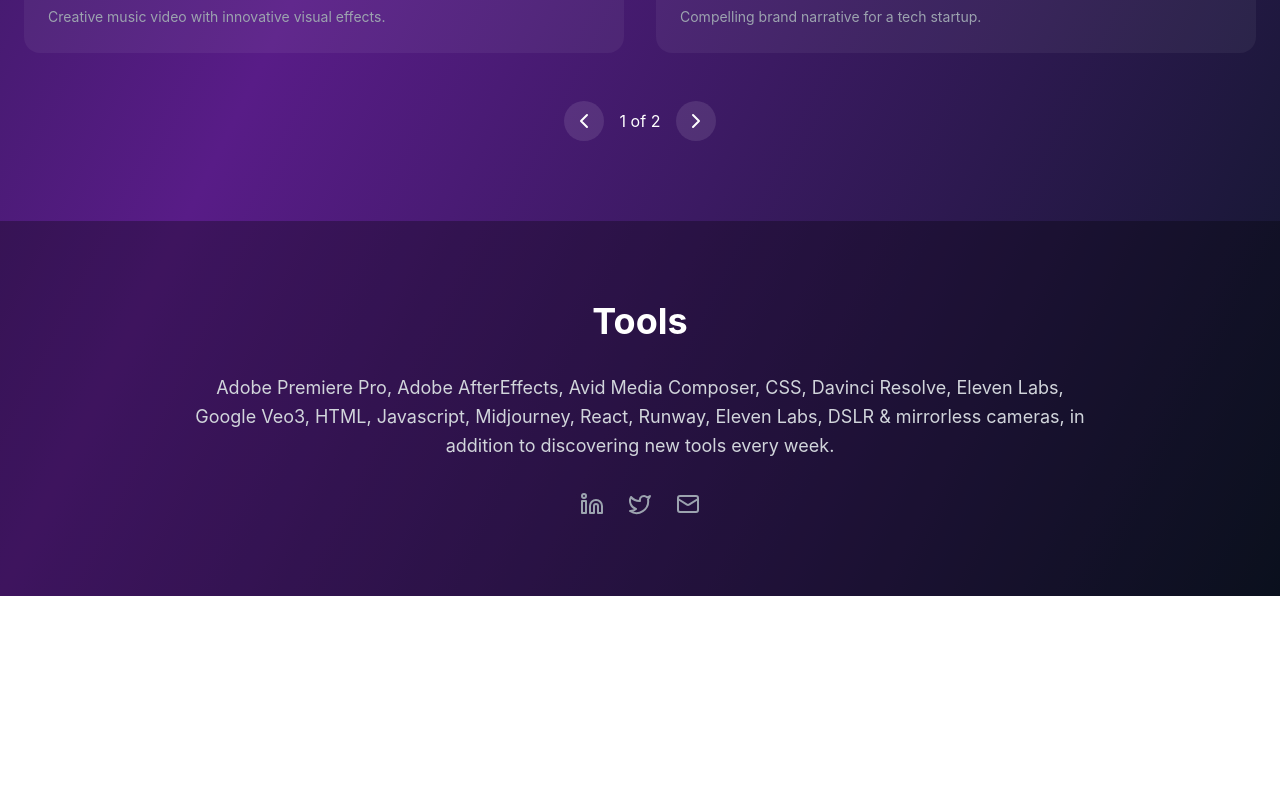
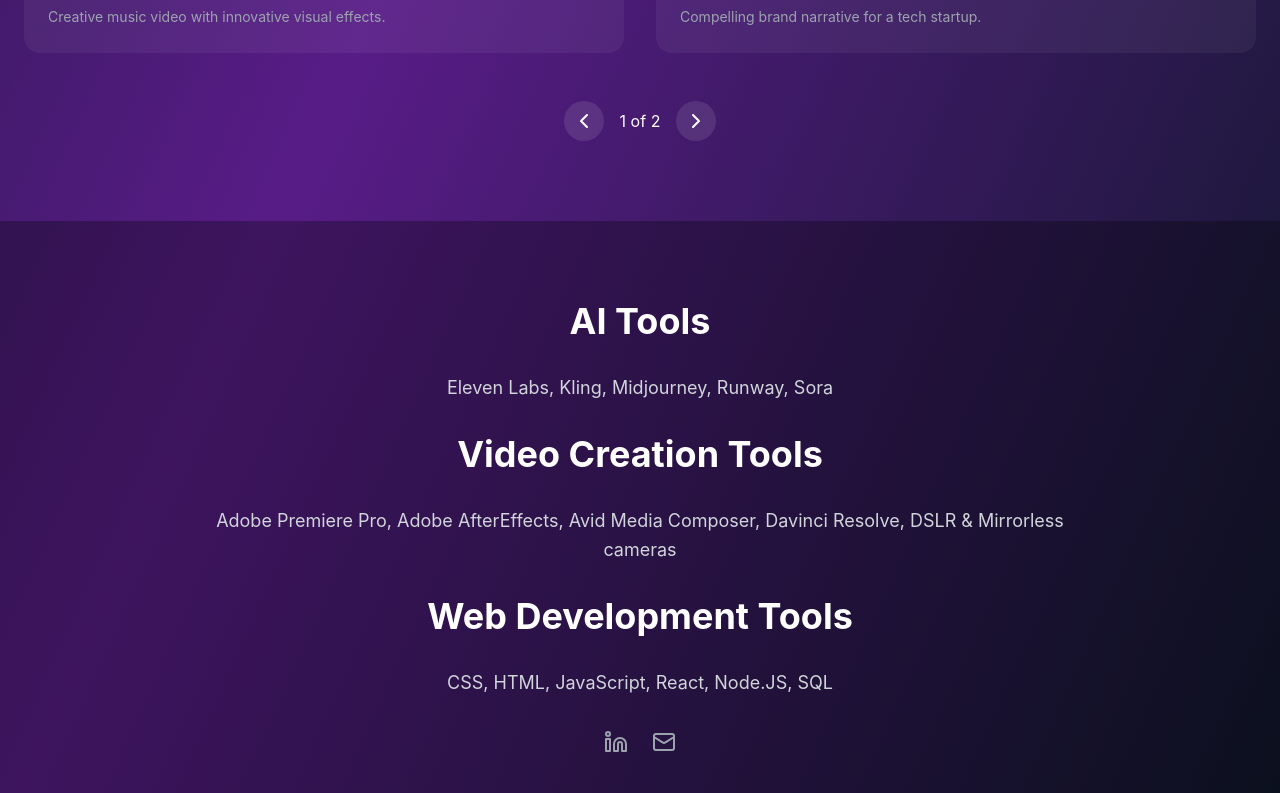
Before and after one commit to Taxi29/BT-2025website, a React (Create React App) app: page / in a window 1280 px wide. Shown: the part 2004-2797 px from the top of the page. Before the commit the page ends 2600 px from the top, so only its background shows below. Built offline with nearby package versions, Linux system fonts and the light colour scheme; the HTML template or start-up script is replaced by a standard one.

Commit message:
Added text changes here

```diff
--- a/src/App.tsx
+++ b/src/App.tsx
@@ -103,7 +103,7 @@ const App = () => {
             AI-powered Video Content Creator
           </p>
           <p className="text-lg mb-12 max-w-2xl mx-auto text-gray-400">
-            Bringing brands and stories to life through attention grabbing videos, graphics, logos and images with AI-powered creativity.
+            Your brands and your stories need attention grabbing videos, graphics, logos and images with AI-powered creativity.
           </p>
           <div className="flex justify-center space-x-6">
             <a href="mailto:btcontentai@gmail.com" className="flex items-center space-x-2 bg-purple-600 hover:bg-purple-700 px-6 py-3 rounded-full transition-colors">
@@ -213,17 +213,20 @@ const App = () => {
       {/* About Section */}
       <section className="py-20 px-6 bg-black/30">
         <div className="max-w-4xl mx-auto text-center">
-          <h2 className="text-4xl font-bold mb-8 text-white">Tools</h2>
+          <h2 className="text-4xl font-bold mb-8 text-white">AI Tools</h2>
           <p className="text-lg text-gray-300 leading-relaxed mb-8">
-            Adobe Premiere Pro, Adobe AfterEffects, Avid Media Composer, CSS, Davinci Resolve, Eleven Labs, Google Veo3, HTML, Javascript, Midjourney, React, Runway, Eleven Labs,  DSLR & mirrorless cameras,
-            in addition to discovering new tools every week.
+            Eleven Labs, Kling, Midjourney, Runway, Sora </p>
+          <h2 className="text-4xl font-bold mb-8 text-white">Video Creation Tools</h2>
+          <p className="text-lg text-gray-300 leading-relaxed mb-8">
+            Adobe Premiere Pro, Adobe AfterEffects, Avid Media Composer, Davinci Resolve, DSLR & Mirrorless cameras
+          </p>
+          <h2 className="text-4xl font-bold mb-8 text-white">Web Development Tools</h2>
+          <p className="text-lg text-gray-300 leading-relaxed mb-8">
+            CSS, HTML, JavaScript, React, Node.JS, SQL
           </p>
           <div className="flex justify-center space-x-6">
             <a href="https://linkedin.com/in/yourprofile" className="text-gray-400 hover:text-purple-400 transition-colors">
               <Linkedin size={24} />
-            </a>
-            <a href="https://twitter.com/yourhandle" className="text-gray-400 hover:text-purple-400 transition-colors">
-              <Twitter size={24} />
             </a>
             <a href="mailto:btcontentai@gmail.com" className="text-gray-400 hover:text-purple-400 transition-colors">
               <Mail size={24} />
```
